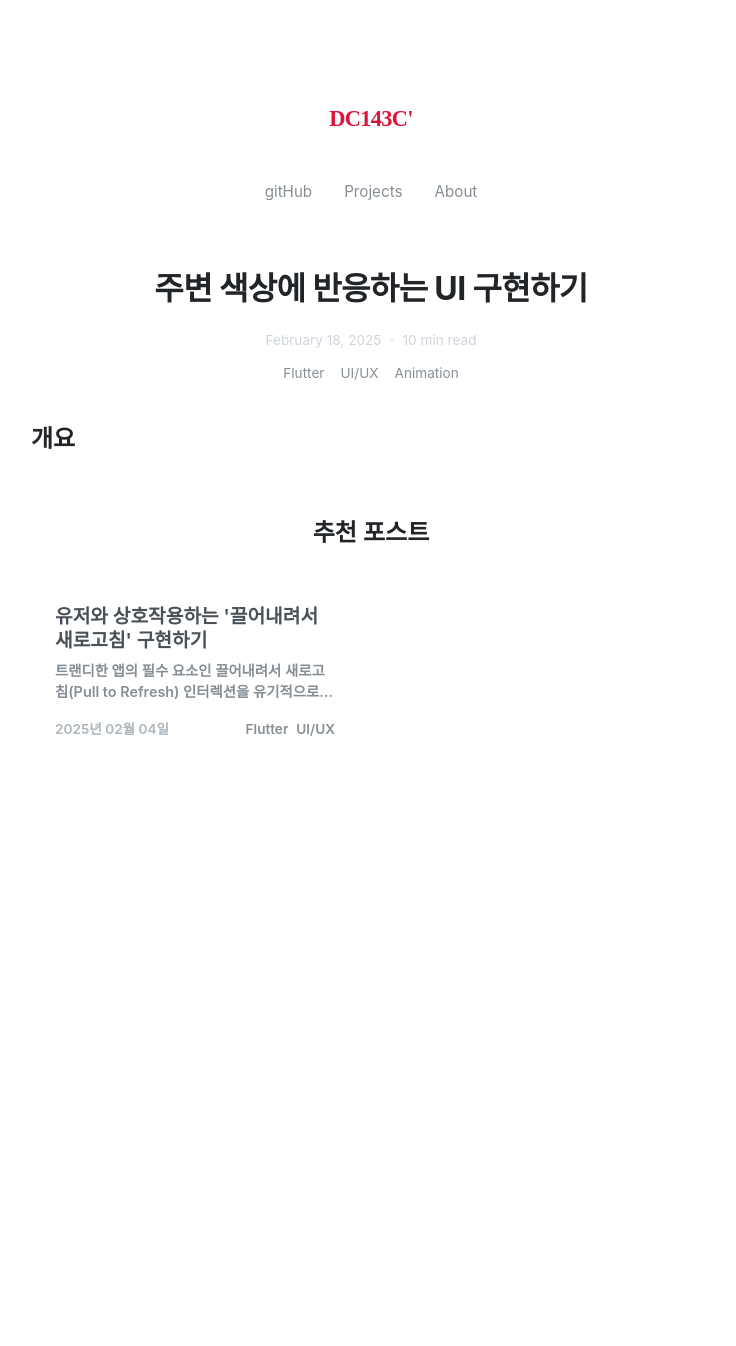
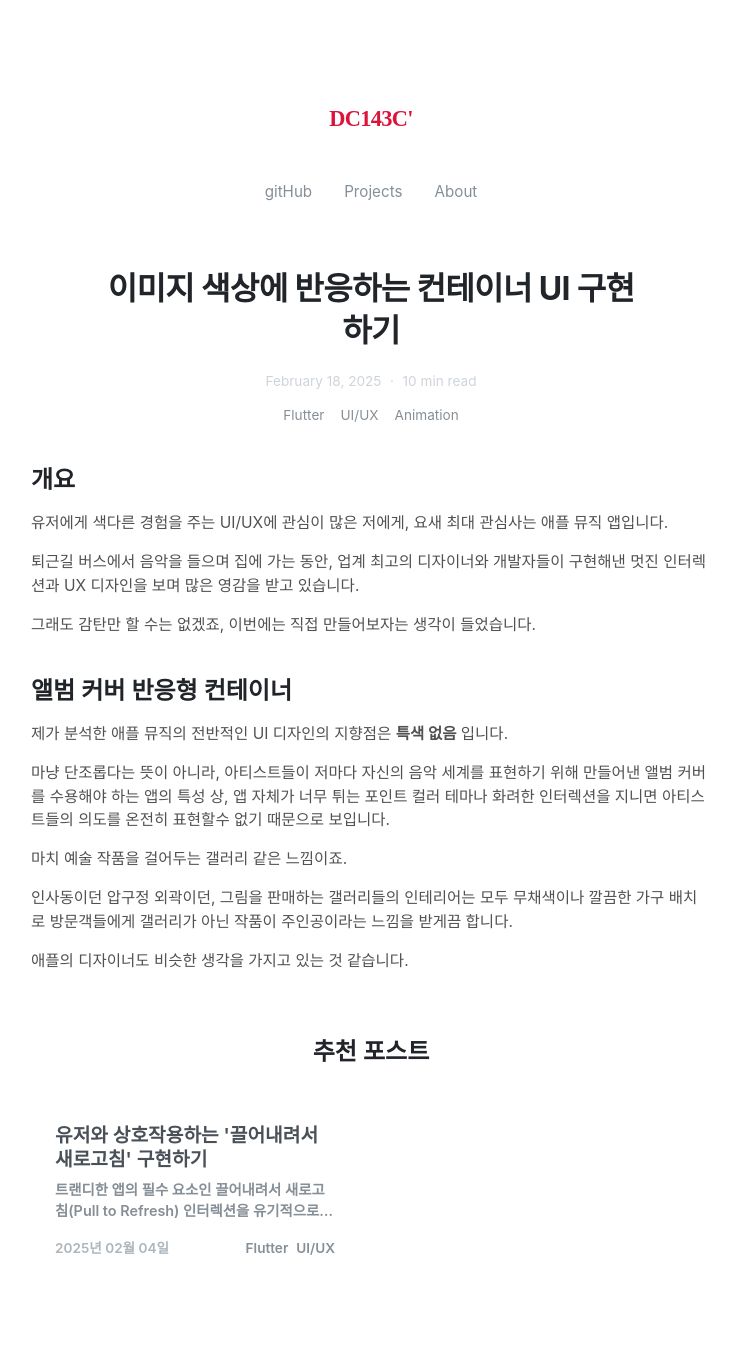
Before and after one commit to dc143cDev/dc143cDev.github.io, a Jekyll site: the page built from _posts/2025-02-18-color-responsible-splash.md, in a window 1280 px wide. Shown: the whole page, without its empty margins (269-1005 px from the left). Built offline with Jekyll 4.4.1, drawn with Linux system fonts in a browser that asks for light colours; some web fonts are replaced; before the commit the page ends 900 px from its top, so only the background shows below that.

Commit message:
Update 2025-02-18-color-responsible-splash.md

```diff
--- a/_posts/2025-02-18-color-responsible-splash.md
+++ b/_posts/2025-02-18-color-responsible-splash.md
@@ -1,10 +1,28 @@
 ---
 layout: post
-title: "주변 색상에 반응하는 UI 구현하기"
+title: "이미지 색상에 반응하는 컨테이너 UI 구현하기"
 date: 2025-02-18
 tags: [Flutter, UI/UX, Animation]
 read_time: 10
-subtitle: "애플 뮤직 등에 적용된 이미지 컬러와 흡사한 스플래시 UI를 구현해봅니다"
+subtitle: "이미지의 색상을 추출하여 반응하는 그라데이션 컨테이너 UI를 구현해봅니다."
 ---
 
 ## 개요
+
+유저에게 색다른 경험을 주는 UI/UX에 관심이 많은 저에게, 요새 최대 관심사는 애플 뮤직 앱입니다.
+
+퇴근길 버스에서 음악을 들으며 집에 가는 동안, 업계 최고의 디자이너와 개발자들이 구현해낸 멋진 인터렉션과 UX 디자인을 보며 많은 영감을 받고 있습니다.
+
+그래도 감탄만 할 수는 없겠죠, 이번에는 직접 만들어보자는 생각이 들었습니다.
+
+## 앨범 커버 반응형 컨테이너
+
+제가 분석한 애플 뮤직의 전반적인 UI 디자인의 지향점은 **특색 없음** 입니다.
+
+마냥 단조롭다는 뜻이 아니라, 아티스트들이 저마다 자신의 음악 세계를 표현하기 위해 만들어낸 앨범 커버를 수용해야 하는 앱의 특성 상, 앱 자체가 너무 튀는 포인트 컬러 테마나 화려한 인터렉션을 지니면 아티스트들의 의도를 온전히 표현할수 없기 때문으로 보입니다.
+
+마치 예술 작품을 걸어두는 갤러리 같은 느낌이죠.
+
+인사동이던 압구정 외곽이던, 그림을 판매하는 갤러리들의 인테리어는 모두 무채색이나 깔끔한 가구 배치로 방문객들에게 갤러리가 아닌 작품이 주인공이라는 느낌을 받게끔 합니다.
+
+애플의 디자이너도 비슷한 생각을 가지고 있는 것 같습니다.
```
